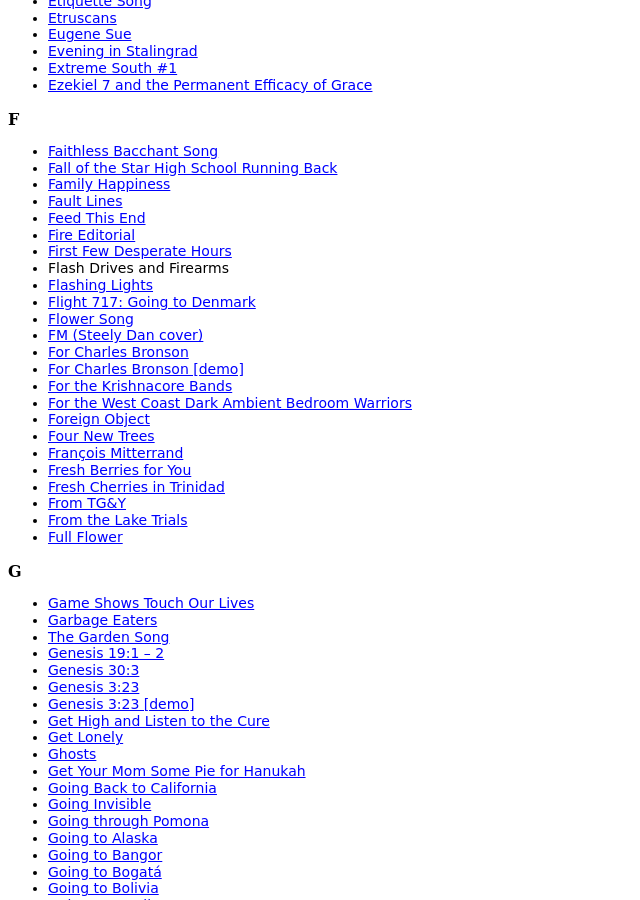
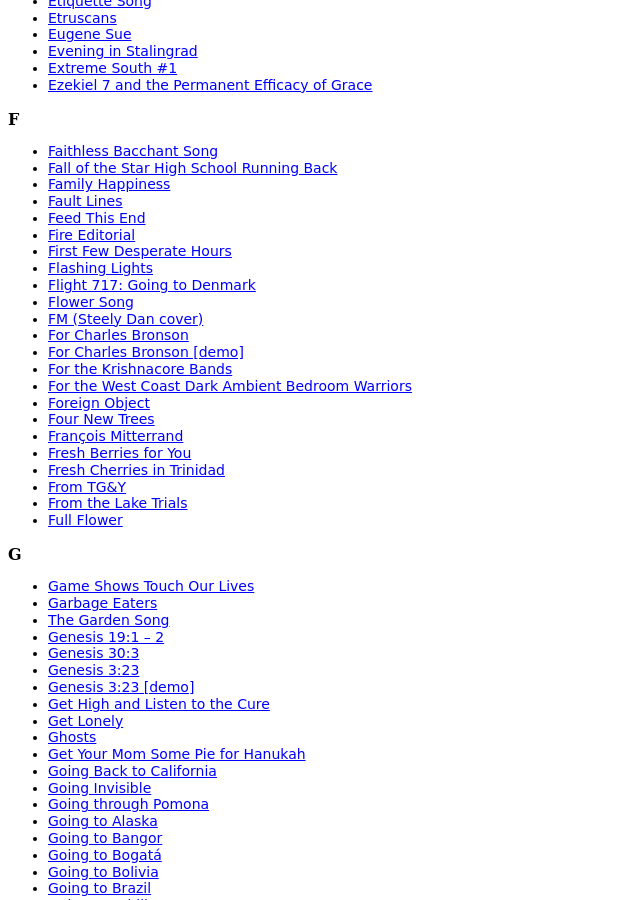
Before and after one commit to annotatedtmg/annotatedtmg, a Jekyll site: the page built from tmg/songlist.md, in a window 1280 px wide and 900 px high, scrolled down 3462 px. Shown: the whole window, without its empty margins (0-640 px from the left). Built offline with Jekyll 4.4.1, drawn with Linux system fonts in a browser that asks for light colours.

Commit message:
Remove erroneous song from songlist
Remove 'Flash Drive and Firearms' from songlist. This song was added
from a bootleg before the song was released, and is now released as
'Waylon Jennings Live!' on In League with Dragons, after the site's 2017
cutoff.

```diff
--- a/tmg/songlist.md
+++ b/tmg/songlist.md
@@ -233,7 +233,6 @@
 * [Feed This End](stomp.html#feed)
 * [Fire Editorial](champ.html#editorial)
 * [First Few Desperate Hours](tallahassee.html#hours)
-* Flash Drives and Firearms
 * [Flashing Lights](sweden.html#lights)
 * [Flight 717: Going to Denmark](ghana.html#denmark)
 * [Flower Song](unreleased-_f.html#flower)
```
